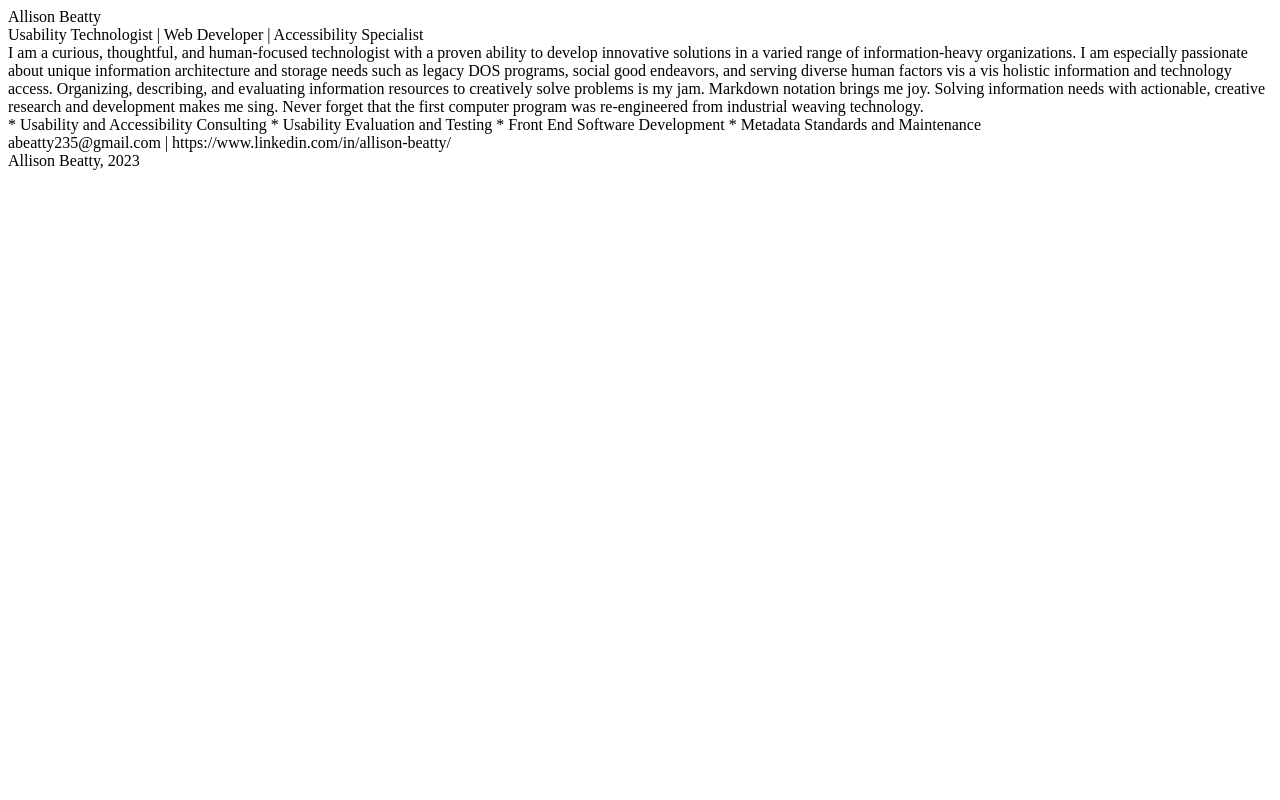
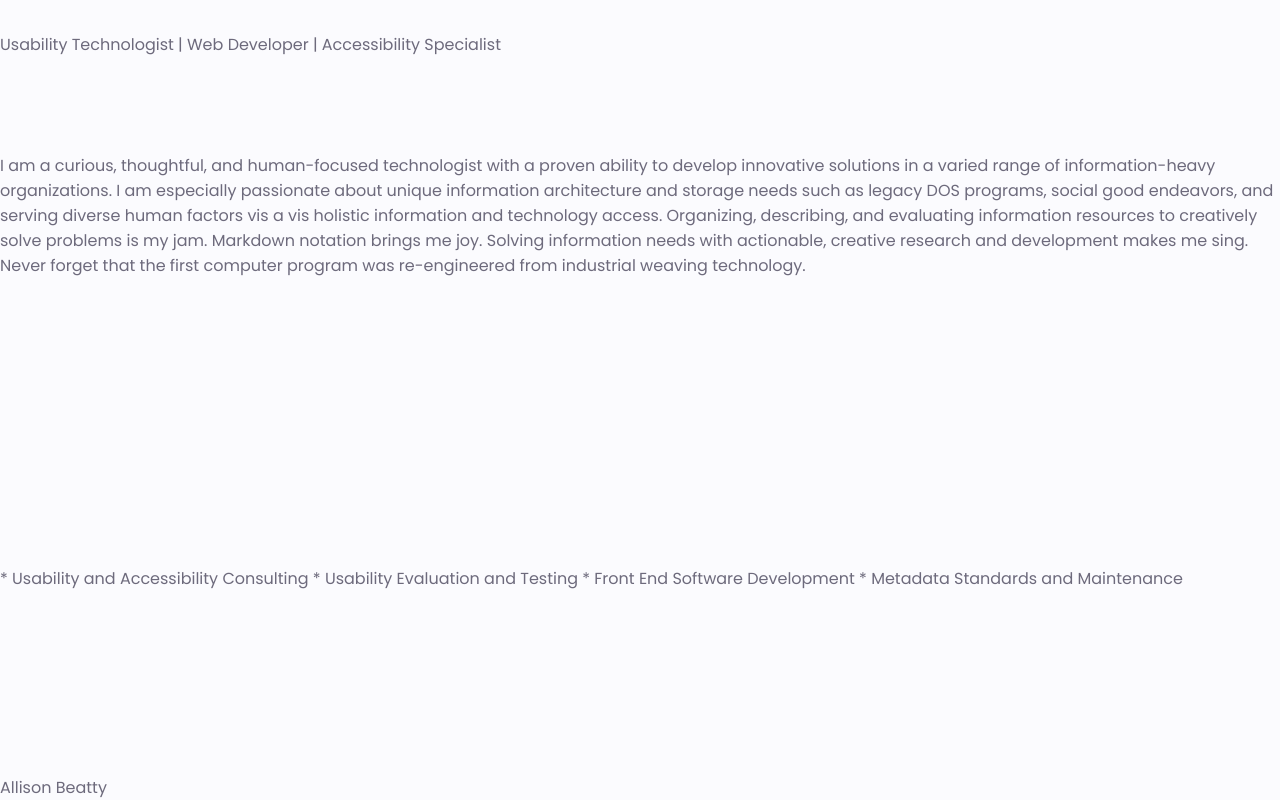
Before and after one commit to aallbee/portfolio, a plain HTML site: page index.html in a window 1280 px wide. Shown: the top 800 px of the page. Drawn offline with Linux system fonts and the light colour scheme.

Commit message:
styles update

```diff
--- a/index.html
+++ b/index.html
@@ -8,10 +8,10 @@
 
 
         <!--==================== SWIPER CSS ====================-->
-        <link rel="stylesheet" href="">
+        <link rel="stylesheet" href="assets/css/swiper-bundle.min.css">
 
         <!--==================== CSS ====================-->
-        <link rel="stylesheet" href="">
+        <link rel="stylesheet" href="assets/css/styles.css">
 
         <title>Allison Beatty</title>
     </head>
```
Also changed, not shown: 2 other files.
